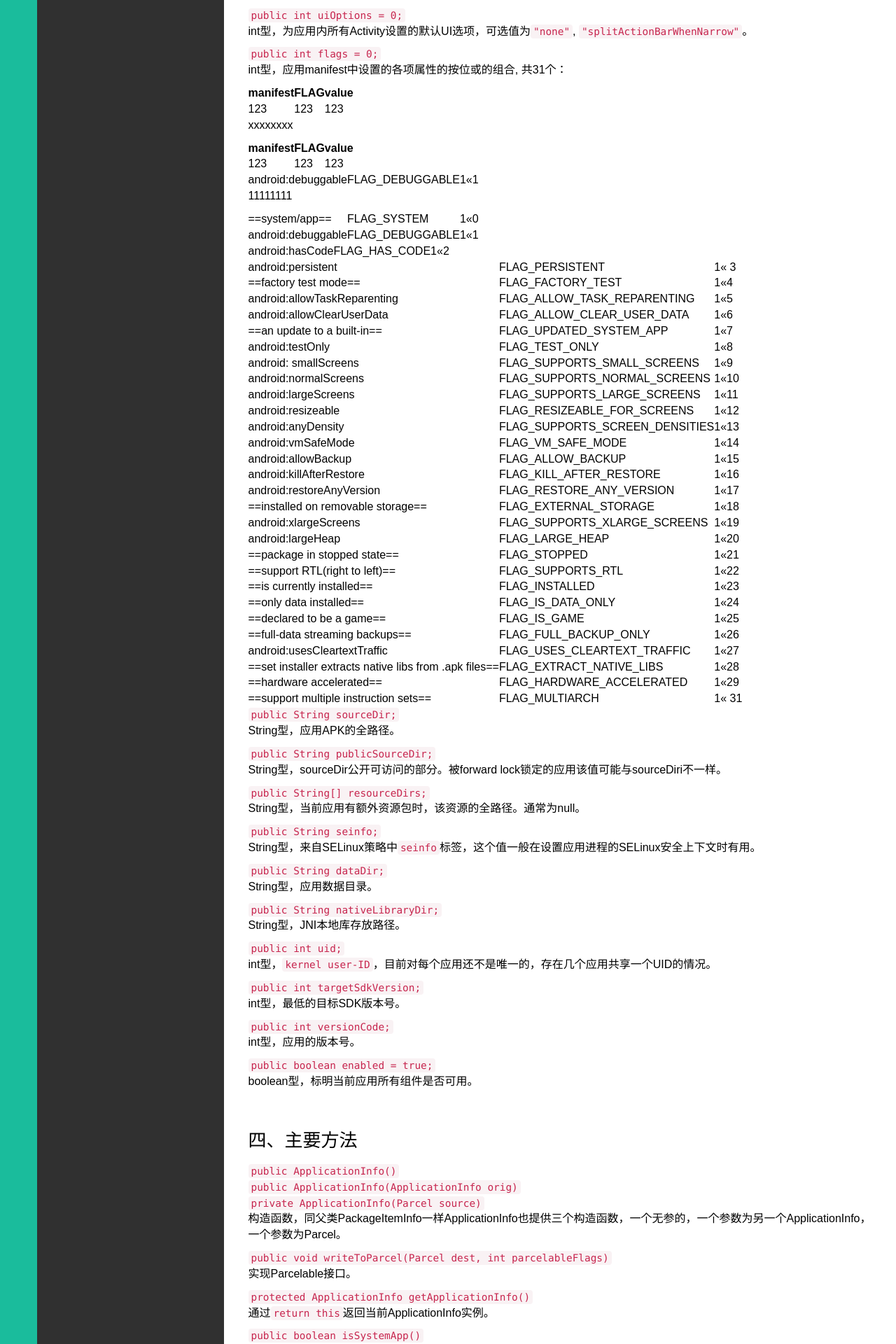
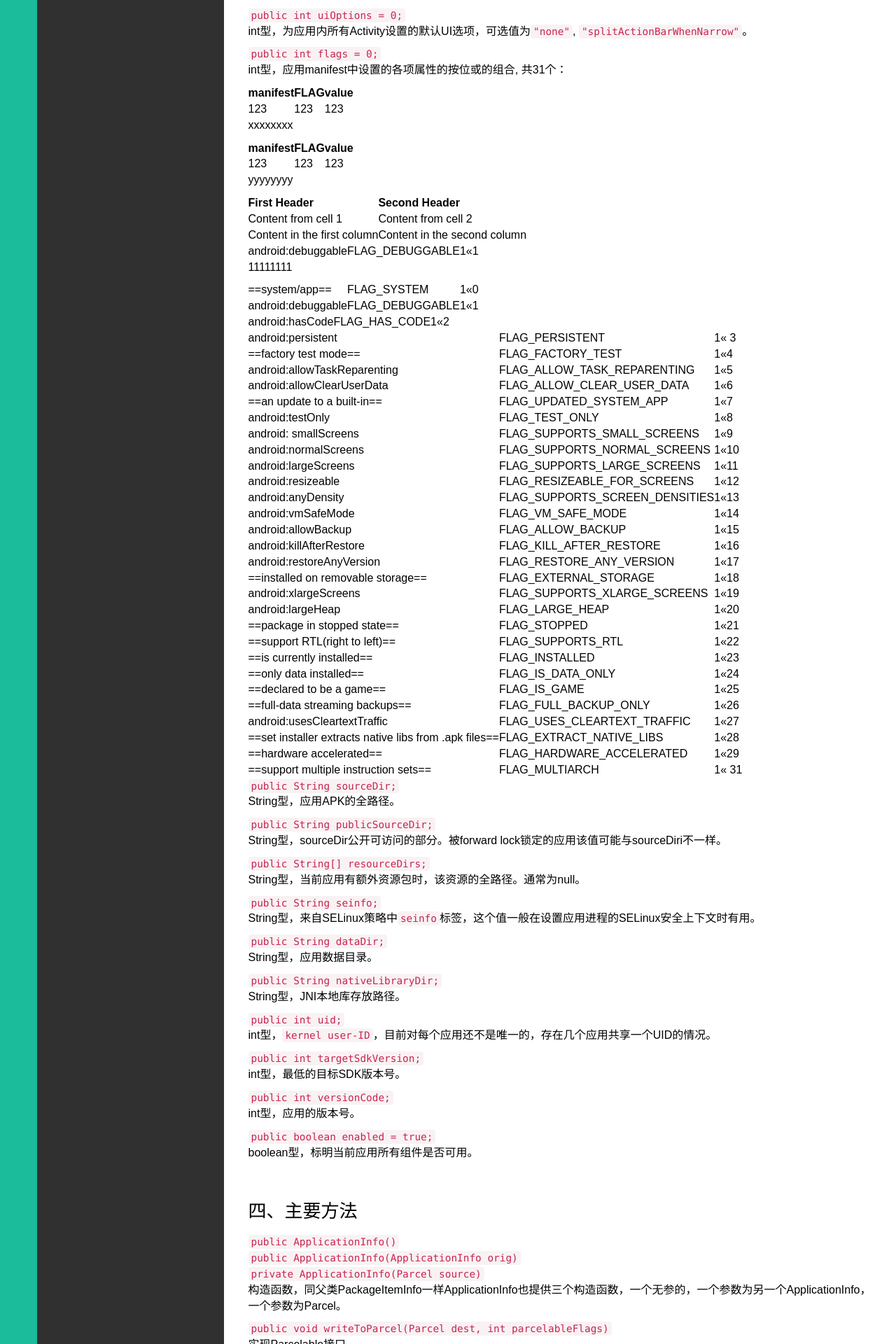
Before and after one commit to NemoTec/NemoTec.github.io, a Jekyll site: the page built from _posts/技术/2016-01-25-Android-PMS-03-ApplicationInfo.md, in a window 1280 px wide. Shown: the part 1247-3167 px from the top of the page at 70% size. Built offline with Jekyll 4.4.1, drawn with Linux system fonts in a browser that asks for light colours; Markdown is read by kramdown in place of the engine named in the settings; some of the changed text lies outside the part shown.

Commit message:
modify article markdown syntax.

```diff
--- a/_posts/技术/2016-01-25-Android-PMS-03-ApplicationInfo.md
+++ b/_posts/技术/2016-01-25-Android-PMS-03-ApplicationInfo.md
@@ -67,8 +67,14 @@
 |-----|-----|-----|
 |123|123|123|
 
+yyyyyyyy
 
 
+
+First Header | Second Header
+------------ | -------------
+Content from cell 1 | Content from cell 2
+Content in the first column | Content in the second column
 
 
 
```
